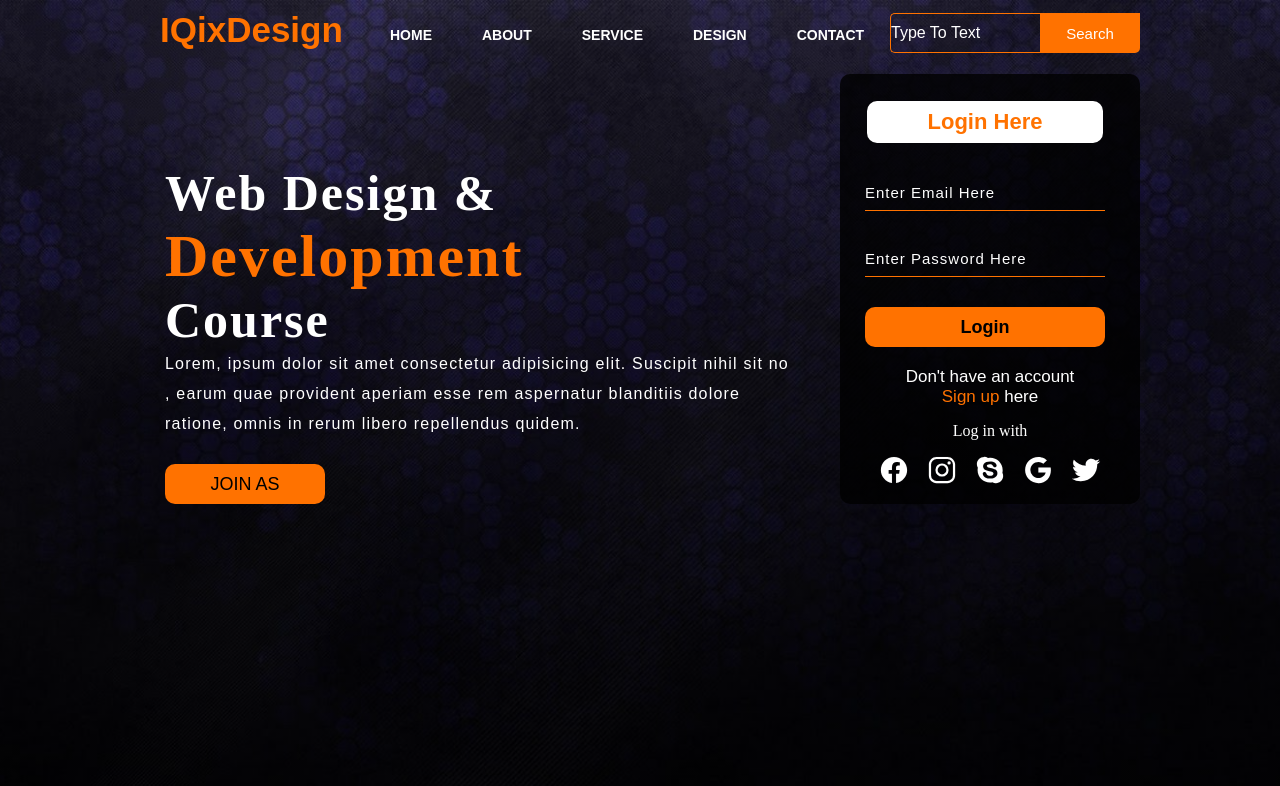
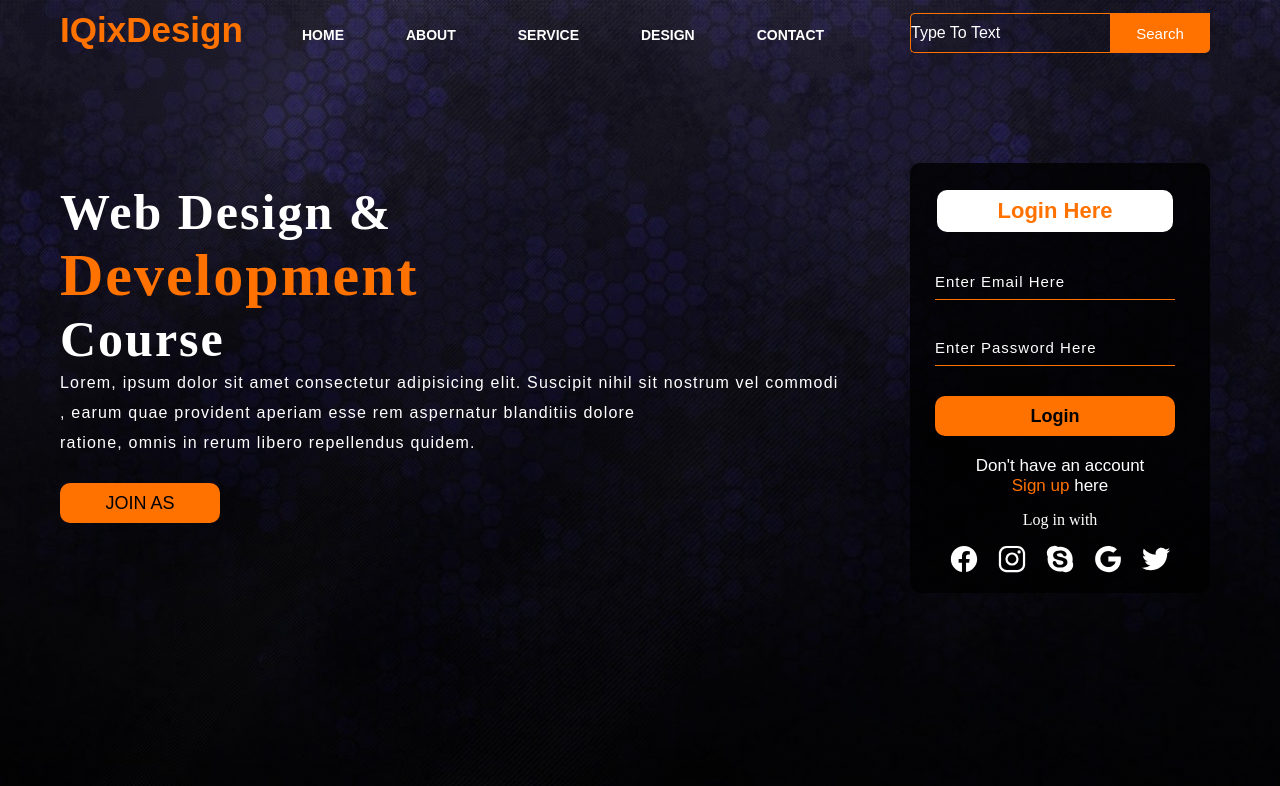
Before and after one commit to mrsongur/html-css-website-devolopmencoursemodel, a plain HTML site: page index.html in a window 1280 px wide. Shown: the top 786 px of the page. Drawn offline with nearby package versions, Linux system fonts and the light colour scheme.

Commit message:
first commit 1.1

```diff
--- a/index.html
+++ b/index.html
@@ -30,7 +30,7 @@
         </div>
         <div class="content">
             <h1>Web Design & <br><span>Development</span><br>Course</h1>
-            <p class="par" >Lorem, ipsum dolor sit amet consectetur adipisicing elit. Suscipit nihil  sit  no<br>, earum quae provident aperiam esse rem aspernatur blanditiis dolore<br> ratione, omnis in rerum libero repellendus quidem.</p>
+            <p class="par" >Lorem, ipsum dolor sit amet consectetur adipisicing elit. Suscipit nihil  sit  nostrum vel commodi<br>, earum quae provident aperiam esse rem aspernatur blanditiis dolore<br> ratione, omnis in rerum libero repellendus quidem.</p>
             <button class="cn"><a href="#">JOIN AS</a></button>
            <div class="form">
             <h2>Login Here</h2>
--- a/style.css
+++ b/style.css
@@ -16,12 +16,12 @@
   height: 109vh;
 }
 .navbar {
-  width: 1000px;
+  width: 1200px;
   height: 75px;
   margin: auto;
 }
 .icon {
-  width:200px;
+  width: 200px;
   float: left;
   height: 70px;
 }
@@ -34,7 +34,7 @@
   padding-top: 10px;
 }
 .menu {
-  width: 550px;
+  width: 400px;
   float: left;
   height: 70px;
 }
@@ -47,7 +47,7 @@
 }
 ul li {
   list-style: none;
-  margin-left: 50px;
+  margin-left: 62px;
   margin-top: 27px;
   font-size: 14px;
 }
@@ -62,14 +62,13 @@ ul li a:hover {
   color: orange;
 }
 .search {
-  width: 250px;
+  width: 330px;
   float: left;
-  left: 50px;
-
+  margin-left: 270px;
 }
 .srch {
   font-family: "Times New Roman";
-  width:150px;
+  width: 200px;
   height: 40px;
   background: transparent;
   border: 1px solid #ff7200;
@@ -100,7 +99,7 @@ ul li a:hover {
   outline: none;
 }
 .content {
-  width: 990px;
+  width: 1200px;
   height: auto;
   margin: auto;
   color: #fff;
@@ -153,8 +152,8 @@ ul li a:hover {
     rgba(0, 0, 0, 0.8) 50%
   );
   position: absolute;
-  top: -90px;
-  left: 695px;
+  top: -20px;
+  left: 870px;
   border-radius: 10px;
   padding: 25px;
 }
```
